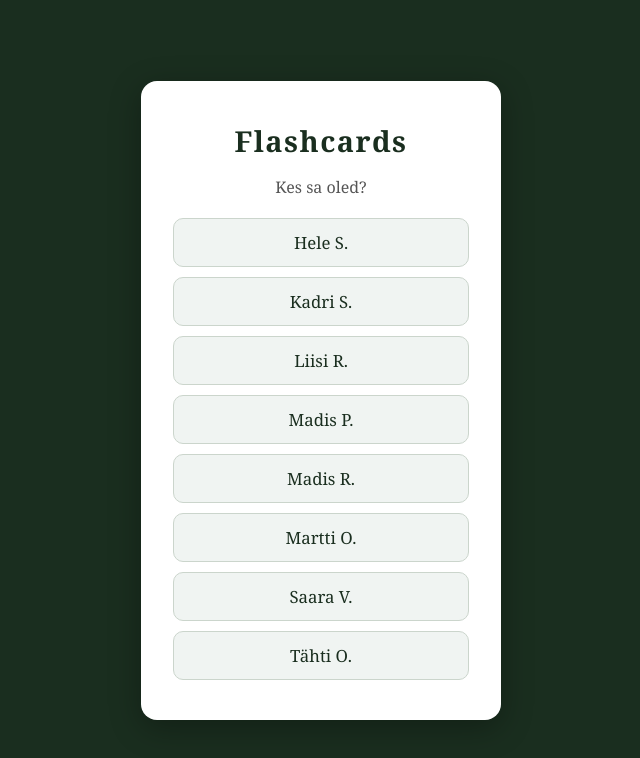
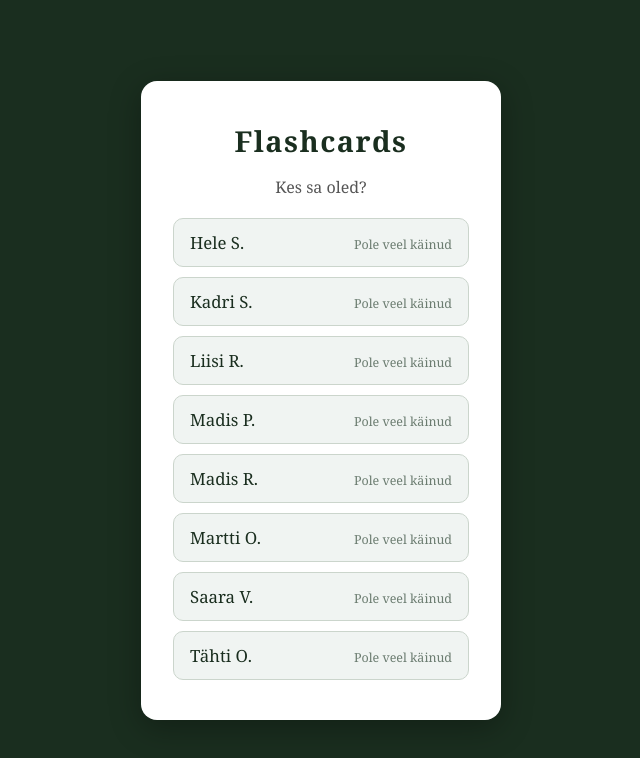
Before and after one commit to liisi29/flashcards-front, a React (Vite) app: page / in a window 1280 px wide. Shown: the top 758 px of the page, without its empty margins (319-959 px from the left). Built offline with nearby package versions, Linux system fonts and the light colour scheme; no server answers.

Commit message:
show each user's last-active date on the picker
Stamps lastActive server-side once per app visit (via the new
userstate touch endpoint) and shows it next to each name in the
who-are-you picker, so a household can see who's studied recently.

```diff
--- a/src/api.ts
+++ b/src/api.ts
@@ -6,6 +6,7 @@ import type {
   IGroup,
   IUserState,
   IUserSettings,
+  IUserStateSummary,
 } from "./types";
 
 const API = "https://flashcards-server-v3oq.onrender.com";
@@ -178,6 +179,14 @@ export const api = {
       `/userstate/${encodeURIComponent(user)}/settings`,
       patchObj
     ),
+  /** stamps this user's lastActive with now — call once per app visit */
+  touchLastActive: (user: string) =>
+    patch<{ ok: true; lastActive: string }>(
+      `/userstate/${encodeURIComponent(user)}/touch`,
+      {}
+    ),
+  /** last-active summary for every known user, for the user picker */
+  getAllUserStates: () => get<IUserStateSummary[]>("/userstate"),
 
   // Subjects
   getSubjects: () => get<ISubject[]>("/subjects"),
--- a/src/components/UserGate.module.css
+++ b/src/components/UserGate.module.css
@@ -50,6 +50,24 @@
   font-family: inherit;
   cursor: pointer;
   transition: background 0.12s, border-color 0.12s;
+  display: flex;
+  align-items: baseline;
+  justify-content: space-between;
+  gap: 12px;
+  width: 100%;
+  text-align: left;
+}
+
+.userLabel {
+  overflow: hidden;
+  text-overflow: ellipsis;
+  white-space: nowrap;
+}
+
+.userLastActive {
+  font-size: 0.78rem;
+  color: #6b7c70;
+  flex-shrink: 0;
 }
 
 .userBtn:hover {
@@ -61,3 +79,7 @@
   background: #4a7c59;
   color: #fff;
 }
+
+.userBtn:active .userLastActive {
+  color: #e2ece6;
+}
--- a/src/components/UserGate.module.css.d.ts
+++ b/src/components/UserGate.module.css.d.ts
@@ -2,6 +2,8 @@ declare const styles: {
   readonly "box": string;
   readonly "overlay": string;
   readonly "userBtn": string;
+  readonly "userLabel": string;
+  readonly "userLastActive": string;
   readonly "users": string;
 };
 export = styles;
--- a/src/components/UserGate.tsx
+++ b/src/components/UserGate.tsx
@@ -1,8 +1,14 @@
-import { useState } from "react";
+import { useEffect, useState } from "react";
 import styles from "./UserGate.module.css";
 import { t } from "../strings";
 import { USERS, getUserId, setUserId } from "../user";
 import { useUser } from "../useUser";
+import { api } from "../api";
+
+function formatLastActive(iso: string | null | undefined): string {
+  if (!iso) return t.lastActiveNever;
+  return new Date(iso).toLocaleDateString("et-EE");
+}
 
 /** Shows a one-time "who are you?" picker after the password gate.
     Once a user is chosen it just renders children; the header lets you
@@ -10,6 +16,28 @@ import { useUser } from "../useUser";
 export default function UserGate({ children }: { children: React.ReactNode }) {
   const user = useUser();
   const [picked, setPicked] = useState(() => getUserId() !== null);
+  const [lastActive, setLastActive] = useState<Record<string, string | null>>(
+    {}
+  );
+
+  useEffect(() => {
+    if (user && picked) return;
+    let alive = true;
+    api
+      .getAllUserStates()
+      .then((states) => {
+        if (!alive) return;
+        const byId: Record<string, string | null> = {};
+        for (const s of states) byId[s._id] = s.lastActive ?? null;
+        setLastActive(byId);
+      })
+      .catch(() => {
+        /* picker still works without the last-active hints */
+      });
+    return () => {
+      alive = false;
+    };
+  }, [user, picked]);
 
   if (user && picked) return <>{children}</>;
 
@@ -28,7 +56,10 @@ export default function UserGate({ children }: { children: React.ReactNode }) {
                 setPicked(true);
               }}
             >
-              {u.label}
+              <span className={styles.userLabel}>{u.label}</span>
+              <span className={styles.userLastActive}>
+                {formatLastActive(lastActive[u.id])}
+              </span>
             </button>
           ))}
         </div>
--- a/src/contexts/SettingsContext.tsx
+++ b/src/contexts/SettingsContext.tsx
@@ -115,6 +115,9 @@ export function SettingsProvider({ children }: { children: React.ReactNode }) {
     loadedUser.current = uid;
     setLoading(true);
     let alive = true;
+    api.touchLastActive(uid).catch(() => {
+      /* best-effort — a missed stamp isn't worth surfacing */
+    });
     api
       .getUserState(uid)
 
--- a/src/strings.ts
+++ b/src/strings.ts
@@ -13,6 +13,7 @@ export const t = {
   // User gate
   whoAreYou: "Kes sa oled?",
   switchUser: "Vaheta kasutajat",
+  lastActiveNever: "Pole veel käinud",
 
   // Header subject picker
   headerSubjectNew: "+ Lisa uus aine",
```
Also changed, not shown: src/types.ts (+8 -0 lines).
